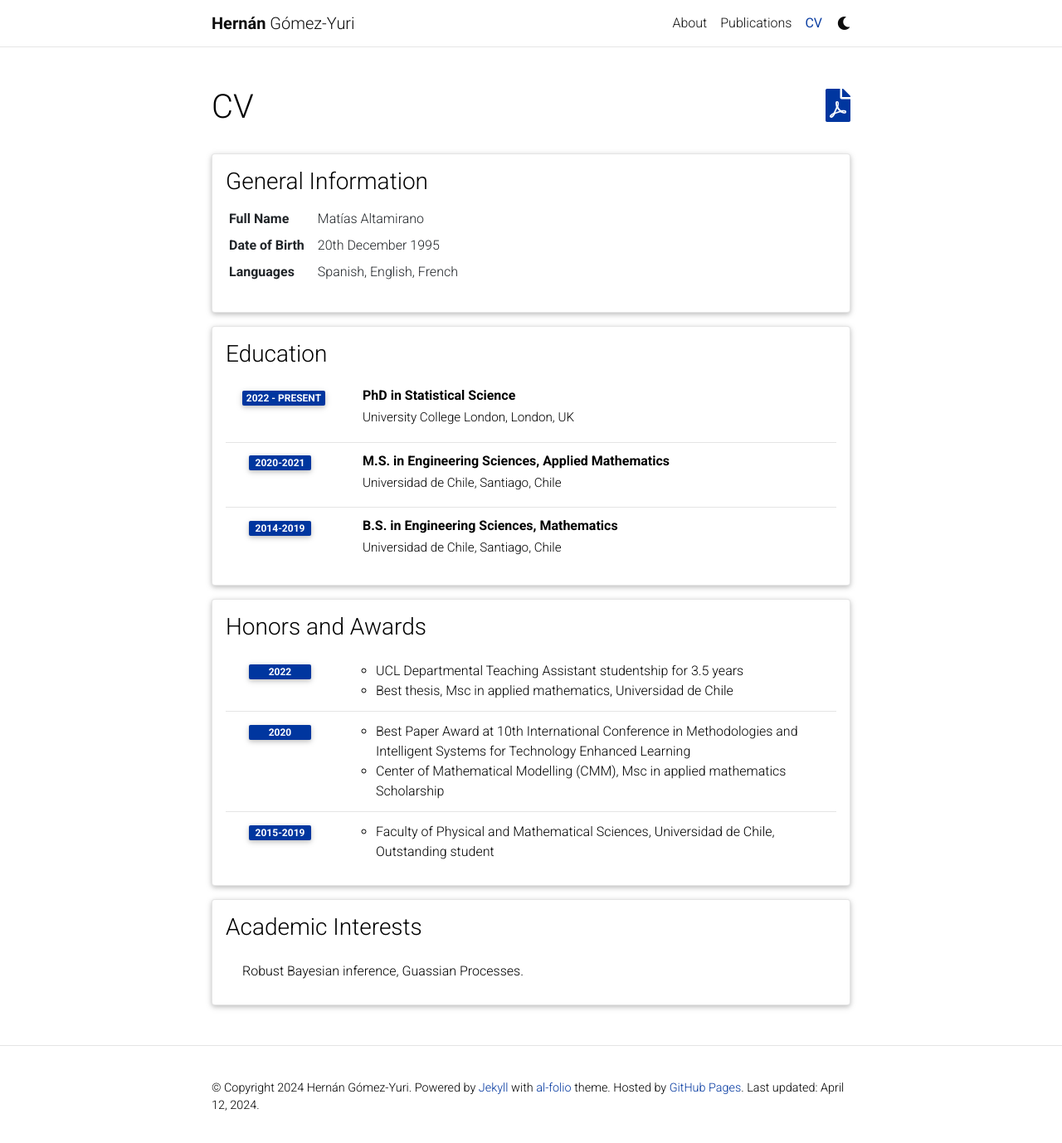
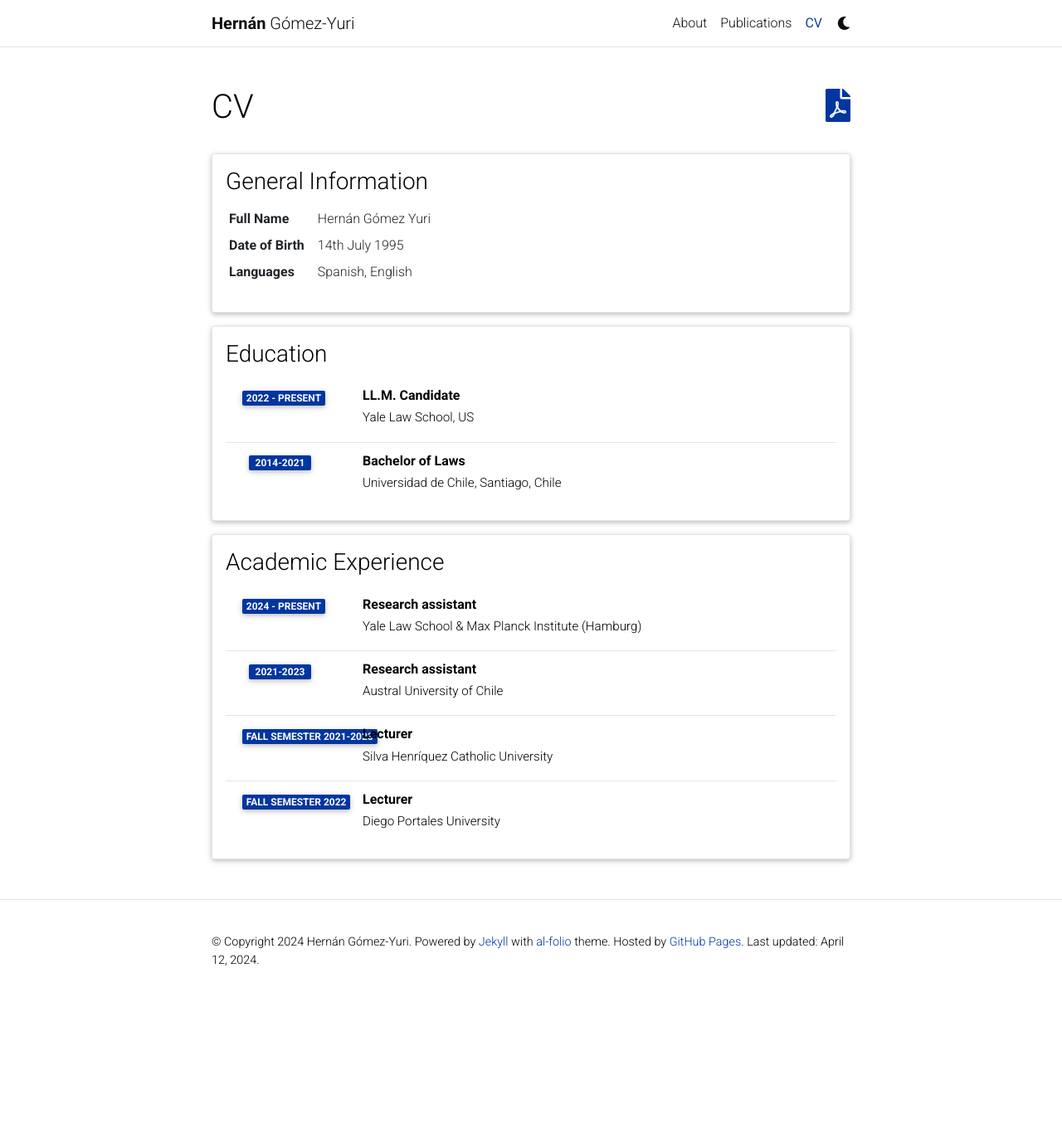
Before and after one commit to hgomezyuri/hgomezyuri.github.io, a Jekyll site: the page built from _pages/cv.md, in a window 1280 px wide and 1384 px high. Shown: the top 1378 px of the window at 83% size. Built offline with Jekyll 4.4.1, drawn with Linux system fonts in a browser that asks for light colours; full-size pictures stand in for the smaller copies a plugin makes; comment, search, counter and statistics services are not loaded; a style sheet for code colours, icons or effects is not loaded.

Commit message:
Update Cv

```diff
--- a/_data/cv.yml
+++ b/_data/cv.yml
@@ -2,41 +2,40 @@
   type: map
   contents:
     - name: Full Name
-      value: Matías Altamirano
+      value: Hernán Gómez Yuri
     - name: Date of Birth
-      value: 20th December 1995
+      value: 14th July 1995
     - name: Languages
-      value: Spanish, English, French
+      value: Spanish, English
 
 - title: Education
   type: time_table
   contents:
-    - title: PhD in Statistical Science
-      institution: University College London, London, UK
+    - title: LL.M. Candidate
+      institution: Yale Law School, US
       year: 2022 - Present
 
-    - title: M.S. in Engineering Sciences, Applied Mathematics
+    - title: Bachelor of Laws
       institution: Universidad de Chile, Santiago, Chile
-      year: 2020-2021
+      year: 2014-2021
 
-    - title: B.S. in Engineering Sciences, Mathematics
-      institution: Universidad de Chile, Santiago, Chile
-      year: 2014-2019
-
-- title: Honors and Awards
+- title: Academic Experience
   type: time_table
   contents:
-    - year: 2022
-      items:
-        - UCL Departmental Teaching Assistant studentship for 3.5 years
-        - Best thesis, Msc in applied mathematics, Universidad de Chile
-    - year: 2020
-      items:
-        - Best Paper Award at 10th International Conference in Methodologies and Intelligent Systems for Technology Enhanced Learning
-        - Center of Mathematical Modelling (CMM), Msc in applied mathematics Scholarship
-    - year: 2015-2019
-      items:
-        - Faculty of Physical and Mathematical Sciences, Universidad de Chile, Outstanding student
-- title: Academic Interests
-  type: list
-  contents: Robust Bayesian inference, Guassian Processes.
+    - title: Research assistant
+      institution: Yale Law School & Max Planck Institute (Hamburg)
+      year: 2024 - Present
+
+    - title: Research assistant
+      institution: Austral University of Chile
+      year: 2021-2023
+
+    - title: Lecturer
+      institution: Silva Henríquez Catholic University
+      year: Fall semester 2021-2023
+
+    - title: Lecturer
+      institution: Diego Portales University
+      year: Fall semester 2022
+  #type: list
+  #contents: Robust Bayesian inference, Guassian Processes.
```
Also changed, not shown: _bibliography/papers.bib (+25 -54 lines), _data/coauthors.yml (deleted, +0 -34 lines), _news/20230329.md (+0 -2 lines), _news/20230508.md (deleted, +0 -8 lines), _news/20240324.md (deleted, +0 -8 lines).
